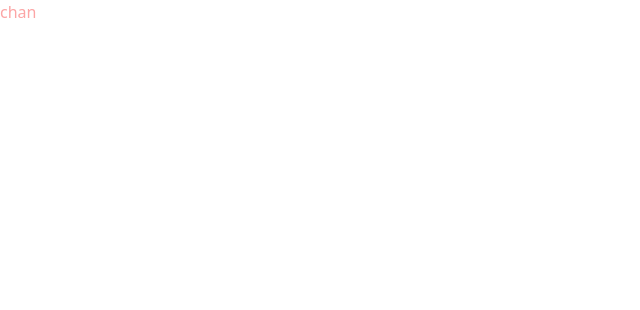
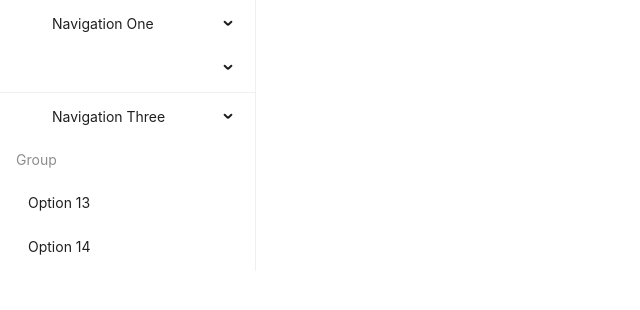
Before and after one commit to babitionr/new-music-room, a React (Vite) app: page / in a window 1280 px wide. Shown: the top 310 px of the page, without its empty margins (0-640 px from the left). Built offline with nearby package versions, Linux system fonts and the light colour scheme.

Commit message:
add xong antd

```diff
--- a/package.json
+++ b/package.json
@@ -10,6 +10,8 @@
     "preview": "vite preview"
   },
   "dependencies": {
+    "@ionic/react": "^8.1.1",
+    "antd": "^5.17.0",
     "less": "^4.2.0",
     "react": "^18.2.0",
     "react-dom": "^18.2.0",
--- a/src/layouts/admin/menus.tsx
+++ b/src/layouts/admin/menus.tsx
@@ -1,8 +1,136 @@
+import { DatePicker, Menu } from "antd";
+import {
+  IonButtons,
+  IonContent,
+  IonHeader,
+  IonMenu,
+  IonMenuButton,
+  IonPage,
+  IonTitle,
+  IonToolbar,
+} from "@ionic/react";
 function App() {
+  const items = [
+    {
+      key: "sub1",
+      label: "Navigation One",
+      icon: <IonButtons />,
+      children: [
+        {
+          key: "g1",
+          label: "Item 1",
+          type: "group",
+          children: [
+            {
+              key: "1",
+              label: "Option 1",
+            },
+            {
+              key: "2",
+              label: "Option 2",
+            },
+          ],
+        },
+        {
+          key: "g2",
+          label: "Item 2",
+          type: "group",
+          children: [
+            {
+              key: "3",
+              label: "Option 3",
+            },
+            {
+              key: "4",
+              label: "Option 4",
+            },
+          ],
+        },
+      ],
+    },
+    {
+      key: "sub2",
+      label: "Navigation Two",
+      icon: <IonContent />,
+      children: [
+        {
+          key: "5",
+          label: "Option 5",
+        },
+        {
+          key: "6",
+          label: "Option 6",
+        },
+        {
+          key: "sub3",
+          label: "Submenu",
+          children: [
+            {
+              key: "7",
+              label: "Option 7",
+            },
+            {
+              key: "8",
+              label: "Option 8",
+            },
+          ],
+        },
+      ],
+    },
+    {
+      type: "divider",
+    },
+    {
+      key: "sub4",
+      label: "Navigation Three",
+      icon: <IonHeader />,
+      children: [
+        {
+          key: "9",
+          label: "Option 9",
+        },
+        {
+          key: "10",
+          label: "Option 10",
+        },
+        {
+          key: "11",
+          label: "Option 11",
+        },
+        {
+          key: "12",
+          label: "Option 12",
+        },
+      ],
+    },
+    {
+      key: "grp",
+      label: "Group",
+      type: "group",
+      children: [
+        {
+          key: "13",
+          label: "Option 13",
+        },
+        {
+          key: "14",
+          label: "Option 14",
+        },
+      ],
+    },
+  ];
+  const onClick = (e: any) => {
+    console.log("click ", e);
+  };
   return (
-    <>
-      <div className="text-red-300">chan</div>
-    </>
+    <Menu
+      onClick={onClick}
+      style={{
+        width: 256,
+      }}
+      mode="inline"
+      items={items}
+    />
   );
 }
 
```
Also changed, not shown: 1 other file (tests, documents, lock files or other folders).
